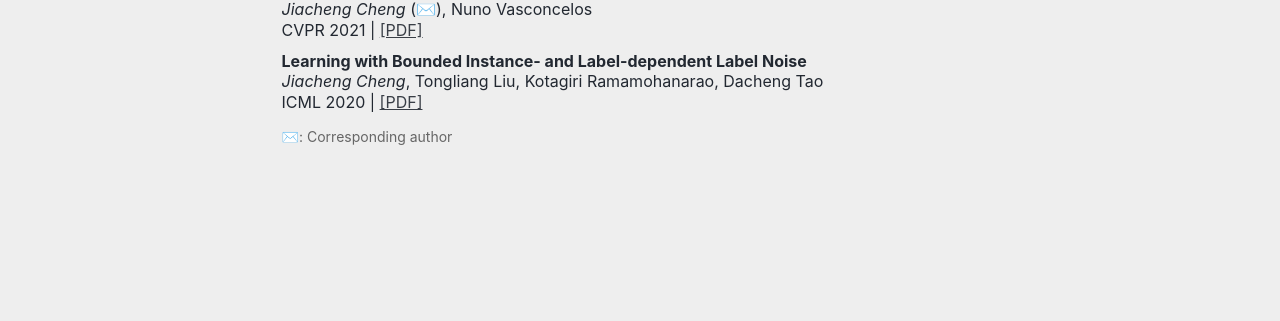
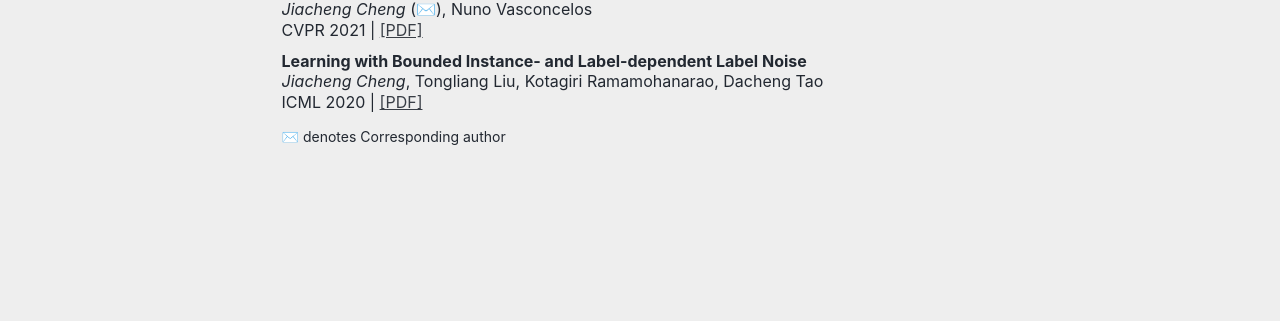
Before and after one commit to JiachengCheng96/JiachengCheng96.github.io, a Jekyll site: the page built from _pages/about.md, in a window 1280 px wide and 1284 px high. Shown: the part 757-1078 px from the top of the window. Built offline with Jekyll 4.4.1, drawn with Linux system fonts in a browser that asks for light colours; some web fonts are replaced; a script that is not in the unit is left out.

Commit message:
Update about.md

```diff
--- a/_pages/about.md
+++ b/_pages/about.md
@@ -54,8 +54,8 @@ My research insterests are focused on machine learning and its applications (e.g
         ICML 2020 | <a href="#">[PDF]</a>
     </div>
 
-    <div style="font-size: 14px; color: #666; margin-top: 15px;">
-        ✉️: Corresponding author
+    <div style="font-size: 14px; margin-top: 15px;">
+        ✉️ denotes Corresponding author
     </div>
 
 </div>
```
